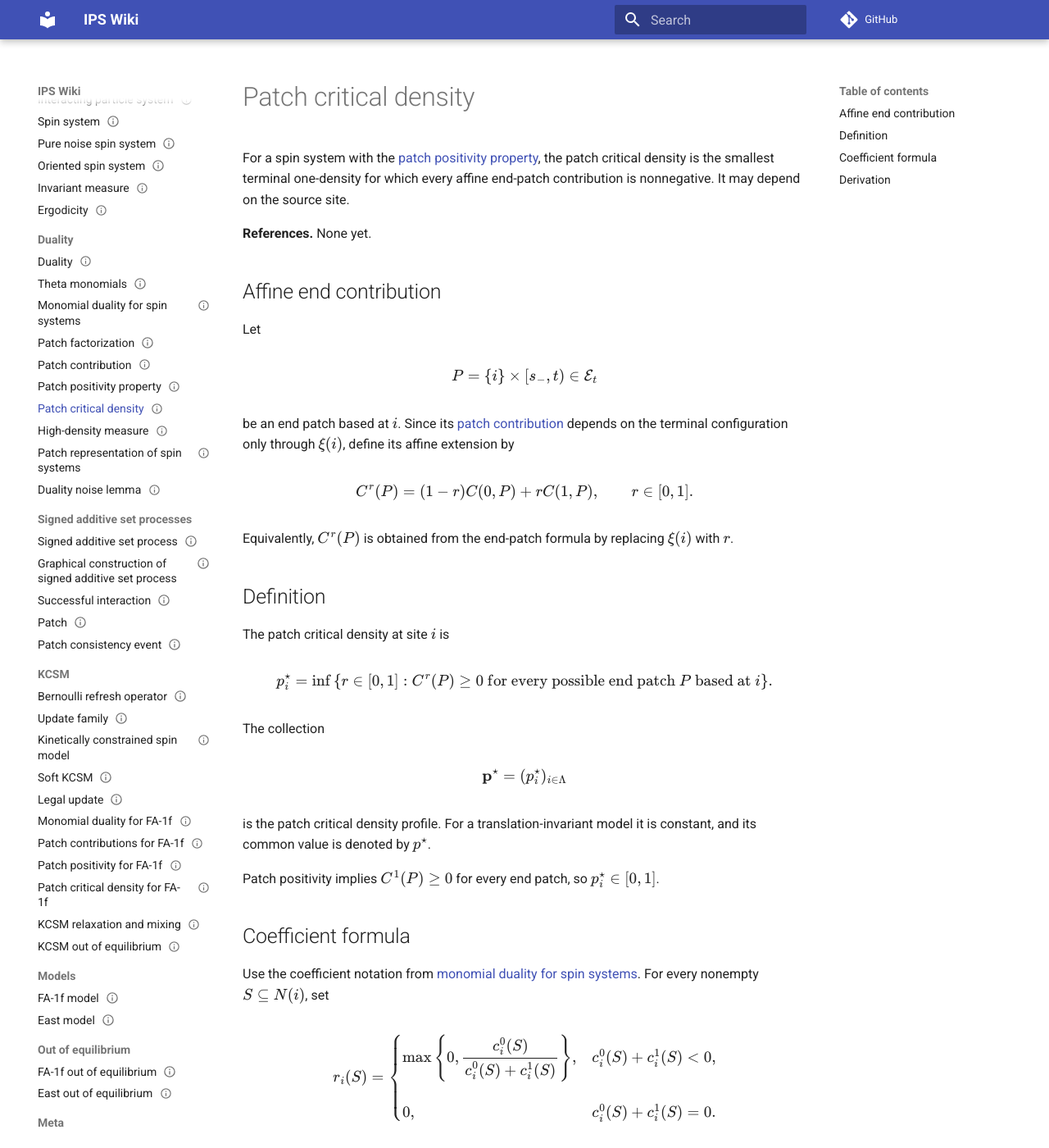
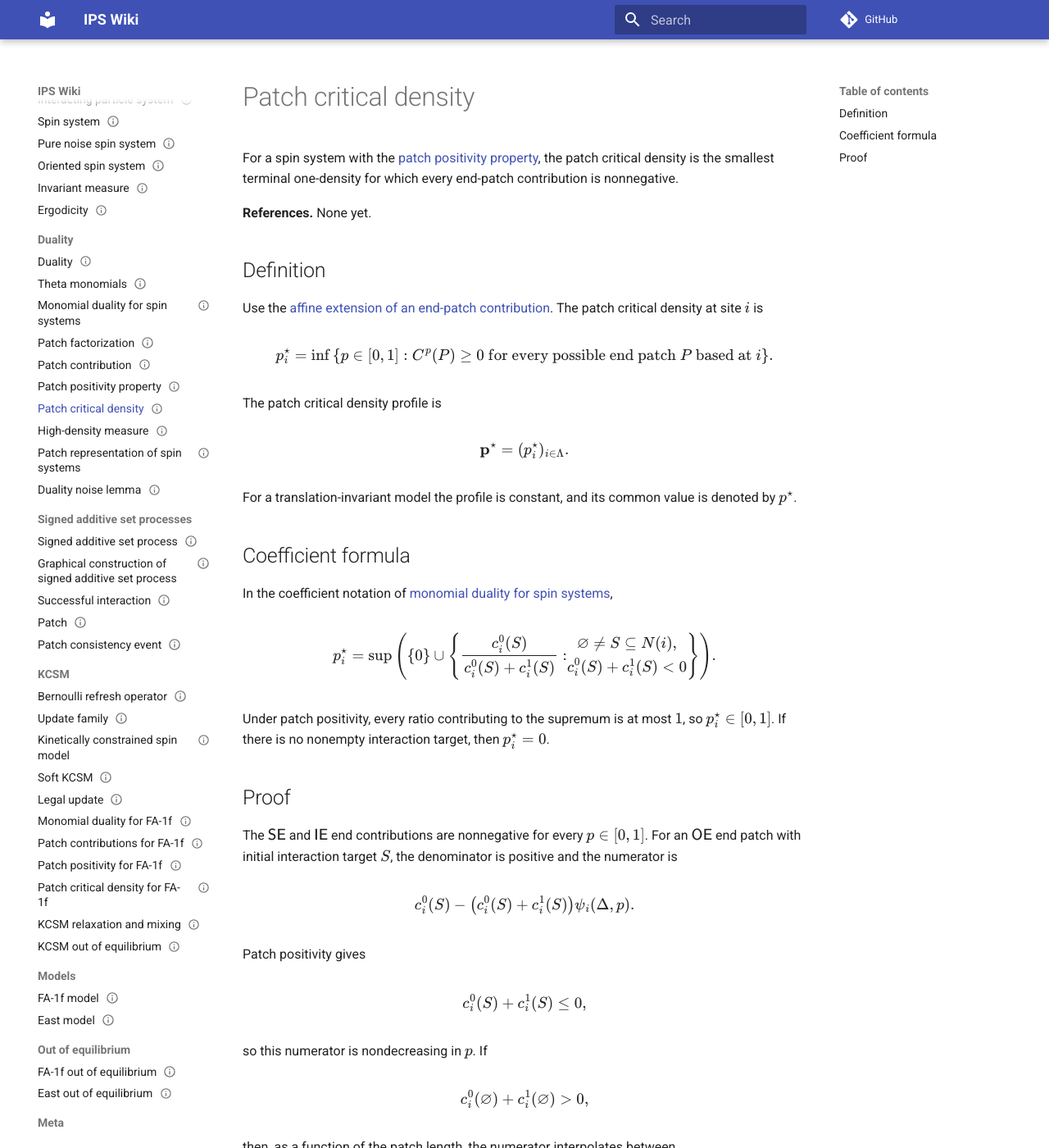
Before and after one commit to maciejgluchowski86-beep/ips-wiki, an MkDocs documentation site: the page built from docs/entries/patch-critical-density.md, in a window 1280 px wide and 1400 px high. Shown: the whole window at 82% size. Built offline with MkDocs 1.6.1 and Material for MkDocs 9.7.7, drawn with Linux system fonts in a browser that asks for light colours; comment, search, counter and statistics services are not loaded; some of the changed text lies outside the part shown.

Commit message:
Simplify patch critical density entry

```diff
--- a/docs/entries/patch-critical-density.md
+++ b/docs/entries/patch-critical-density.md
@@ -10,164 +10,103 @@ tags:
 
 # Patch critical density
 
-For a spin system with the [patch positivity property](patch-positivity-property.md), the patch critical density is the smallest terminal one-density for which every affine end-patch contribution is nonnegative. It may depend on the source site.
+For a spin system with the [patch positivity property](patch-positivity-property.md), the patch critical density is the smallest terminal one-density for which every end-patch contribution is nonnegative.
 
 **References.** None yet.
 
-## Affine end contribution
-
-Let
-
-$$
-P=\{i\}\times[s_-,t)\in\mathcal E_t
-$$
-
-be an end patch based at \(i\). Since its [patch contribution](patch-contribution.md) depends on the terminal configuration only through \(\xi(i)\), define its affine extension by
-
-$$
-C^r(P)
-=
-(1-r)C(0,P)+rC(1,P),
-\qquad r\in[0,1].
-$$
-
-Equivalently, \(C^r(P)\) is obtained from the end-patch formula by replacing \(\xi(i)\) with \(r\).
-
 ## Definition
 
-The patch critical density at site \(i\) is
+Use the [affine extension of an end-patch contribution](patch-contribution.md#affine-extension-for-end-patches). The patch critical density at site \(i\) is
 
 $$
 p_i^\star
 =
 \inf\left\{
-r\in[0,1]:
-C^r(P)\ge0
+p\in[0,1]:
+C^p(P)\ge0
 \text{ for every possible end patch }P\text{ based at }i
 \right\}.
 $$
 
-The collection
+The patch critical density profile is
 
 $$
-\mathbf p^\star=(p_i^\star)_{i\in\Lambda}
+\mathbf p^\star=(p_i^\star)_{i\in\Lambda}.
 $$
 
-is the patch critical density profile. For a translation-invariant model it is constant, and its common value is denoted by \(p^\star\).
-
-Patch positivity implies \(C^1(P)\ge0\) for every end patch, so \(p_i^\star\in[0,1]\).
+For a translation-invariant model the profile is constant, and its common value is denoted by \(p^\star\).
 
 ## Coefficient formula
 
-Use the coefficient notation from [monomial duality for spin systems](monomial-duality-for-spin-systems.md). For every nonempty \(S\subseteq N(i)\), set
-
-$$
-r_i(S)
-=
-\begin{cases}
-\displaystyle
-\max\left\{
-0,
-\frac{c_i^0(S)}
-{c_i^0(S)+c_i^1(S)}
-\right\},
-& c_i^0(S)+c_i^1(S)<0,
-\\[1.2em]
-0,
-& c_i^0(S)+c_i^1(S)=0.
-\end{cases}
-$$
-
-Then
+In the coefficient notation of [monomial duality for spin systems](monomial-duality-for-spin-systems.md),
 
 $$
 p_i^\star
 =
-\sup_{\vn\ne S\subseteq N(i)}r_i(S),
+\sup\left(
+\{0\}
+\cup
+\left\{
+\frac{c_i^0(S)}
+{c_i^0(S)+c_i^1(S)}
+:
+\begin{array}{c}
+\vn\ne S\subseteq N(i),\\
+c_i^0(S)+c_i^1(S)<0
+\end{array}
+\right\}
+\right).
 $$
 
-with the convention that the supremum is \(0\) when there is no nonempty interaction target.
+Under patch positivity, every ratio contributing to the supremum is at most \(1\), so \(p_i^\star\in[0,1]\). If there is no nonempty interaction target, then \(p_i^\star=0\).
 
-Under patch positivity, \(0\le r_i(S)\le1\), so the formula indeed defines a density.
+## Proof
 
-## Derivation
-
-Write
+The \(\mathsf{SE}\) and \(\mathsf{IE}\) end contributions are nonnegative for every \(p\in[0,1]\). For an \(\mathsf{OE}\) end patch with initial interaction target \(S\), the denominator is positive and the numerator is
 
 $$
-a=c_i^0(\vn),
-\qquad
-b=c_i^1(\vn),
-\qquad
-u=c_i^0(S),
-\qquad
-v=c_i^1(S).
+c_i^0(S)
+-
+\left(c_i^0(S)+c_i^1(S)\right)\psi_i(\Delta,p).
 $$
 
-The \(\mathsf{SE}\) and \(\mathsf{IE}\) end contributions are nonnegative for every \(r\in[0,1]\), so only the \(\mathsf{OE}\) row can impose a positive threshold. Its denominator is positive whenever the patch can occur, and its numerator is
+Patch positivity gives
 
 $$
-N_{i,S}(\Delta,r)
-=
-u-(u+v)\psi_i(\Delta,r).
+c_i^0(S)+c_i^1(S)\le0,
 $$
 
-Suppose first that \(a+b>0\). Then
+so this numerator is nondecreasing in \(p\). If
 
 $$
-\psi_i(\Delta,r)
-=
-\frac{a}{a+b}
-+
-\left(r-\frac{a}{a+b}\right)e^{-(a+b)\Delta},
+c_i^0(\vn)+c_i^1(\vn)>0,
 $$
 
-and hence
+then, as a function of the patch length, the numerator interpolates between
 
 $$
-N_{i,S}(\Delta,r)
-=
-N_{i,S}(\infty,r)
-+
-\left(
-N_{i,S}(0,r)-N_{i,S}(\infty,r)
-\right)e^{-(a+b)\Delta},
-$$
-
-where
-
-$$
-N_{i,S}(0,r)=u-(u+v)r
+c_i^0(S)
+-
+\left(c_i^0(S)+c_i^1(S)\right)p
 $$
 
 and
 
 $$
-N_{i,S}(\infty,r)
-=
-\frac{bu-av}{a+b}.
+\frac{
+c_i^1(\vn)c_i^0(S)-c_i^0(\vn)c_i^1(S)
+}{
+c_i^0(\vn)+c_i^1(\vn)
+}.
 $$
 
-The patch-positivity criterion gives
+The second expression is nonnegative by patch positivity. Hence the contribution is nonnegative for every patch length exactly when the first expression is nonnegative. If \(c_i^0(S)+c_i^1(S)<0\), this is equivalent to
 
 $$
-u+v\le0,
-\qquad
-bu-av\ge0.
+p
+\ge
+\frac{c_i^0(S)}
+{c_i^0(S)+c_i^1(S)}.
 $$
 
-Thus the limiting numerator is already nonnegative, and the numerator is nonnegative for every patch length if and only if
-
-$$
-u-(u+v)r\ge0.
-$$
-
-If \(u+v<0\), this is equivalent to
-
-$$
-r\ge\frac{u}{u+v}.
-$$
-
-If \(u+v=0\), patch positivity forces \(u\ge0\), so this target imposes no positive threshold.
-
-If \(a+b=0\), then \(\psi_i(\Delta,r)=r\). The degenerate patch-positivity criterion gives \(u+v\le0\) and \(v\le0\), and the same calculation yields the same threshold. Taking the positive part and then the supremum over nonempty targets proves the coefficient formula.
+If \(c_i^0(S)+c_i^1(S)=0\), patch positivity gives \(c_i^0(S)\ge0\), so this target imposes no restriction. When \(c_i^0(\vn)+c_i^1(\vn)=0\), the same conclusion follows directly from \(\psi_i(\Delta,p)=p\). Taking the supremum over nonempty targets proves the formula.
```
